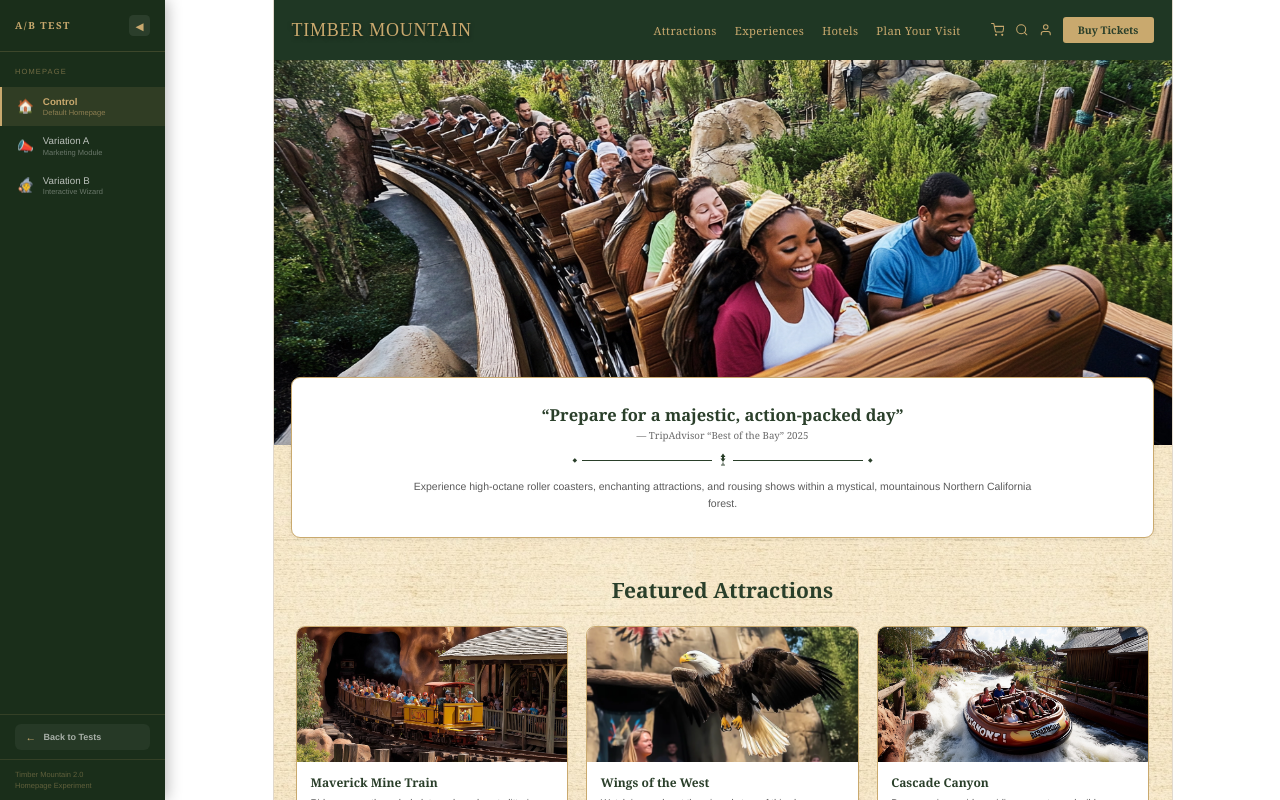
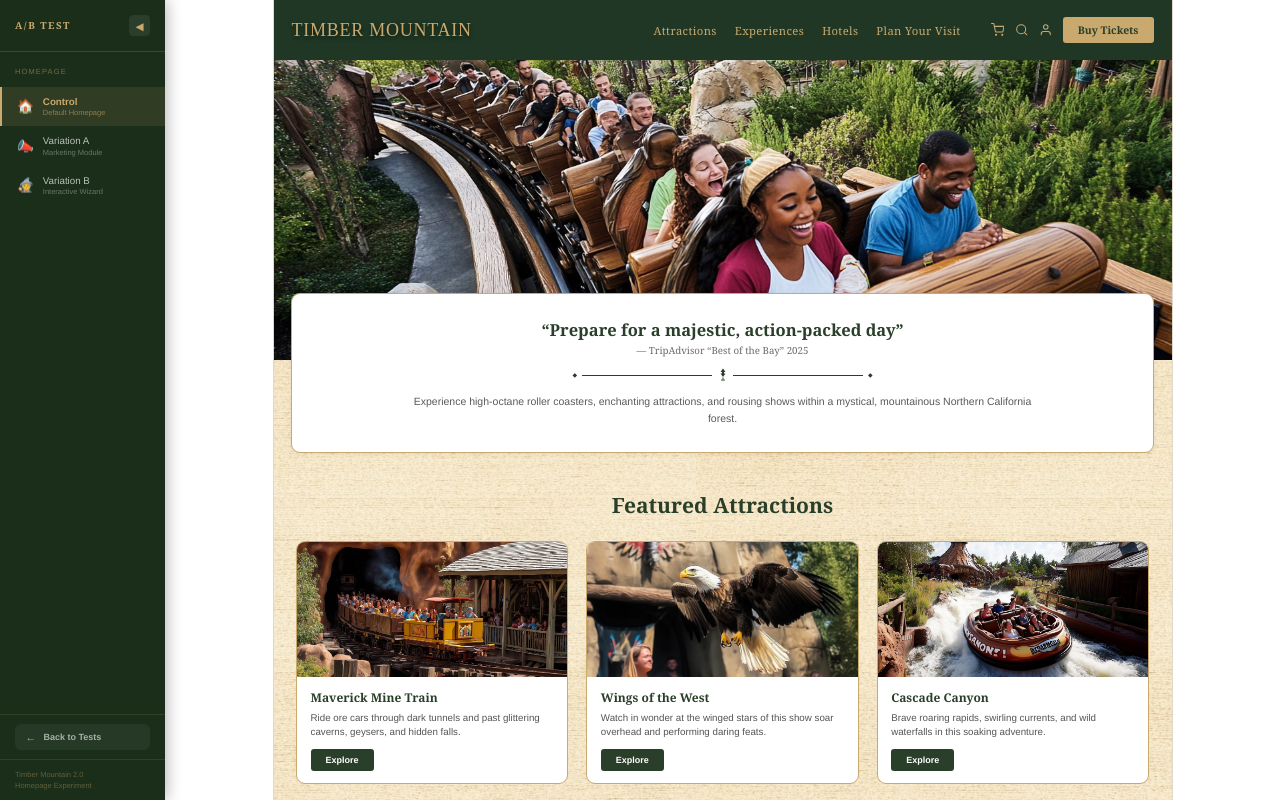
Before and after one commit to prasnajeetsamal/timbermountain, a React (Vite) app: page / in a window 1280 px wide. Both pictures are taken after a click on the element 421 px from the left and 776 px from the top of the page. Shown: the top 800 px of the page. Built offline with nearby package versions, Linux system fonts and the light colour scheme; a web font is replaced by a local one.

Commit message:
adjusting image size on homepage

```diff
--- a/src/App.jsx
+++ b/src/App.jsx
@@ -69,7 +69,8 @@ const Nav = ({ onNavigate, onHome }) => (
 );
 
 const Hero = () => (
-  <div style={{ position: "relative", aspectRatio: "21/9", width: "100%", overflow: "hidden" }}>
+  // <div style={{ position: "relative", aspectRatio: "21/9", width: "100%", overflow: "hidden" }}>
+    <div style={{ position: "relative", height: 400, width: "100%", overflow: "hidden" }}>
     <img src={IMG.hero} alt="Timber Mountain" style={{ width: "100%", height: "100%", objectFit: "cover", display: "block" }} />
   </div>
 );
```
